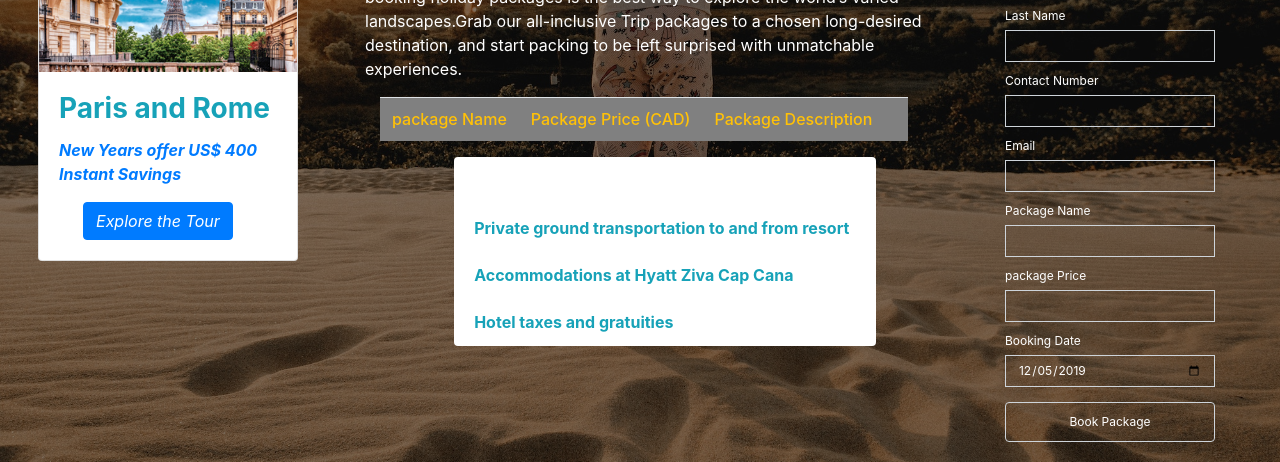
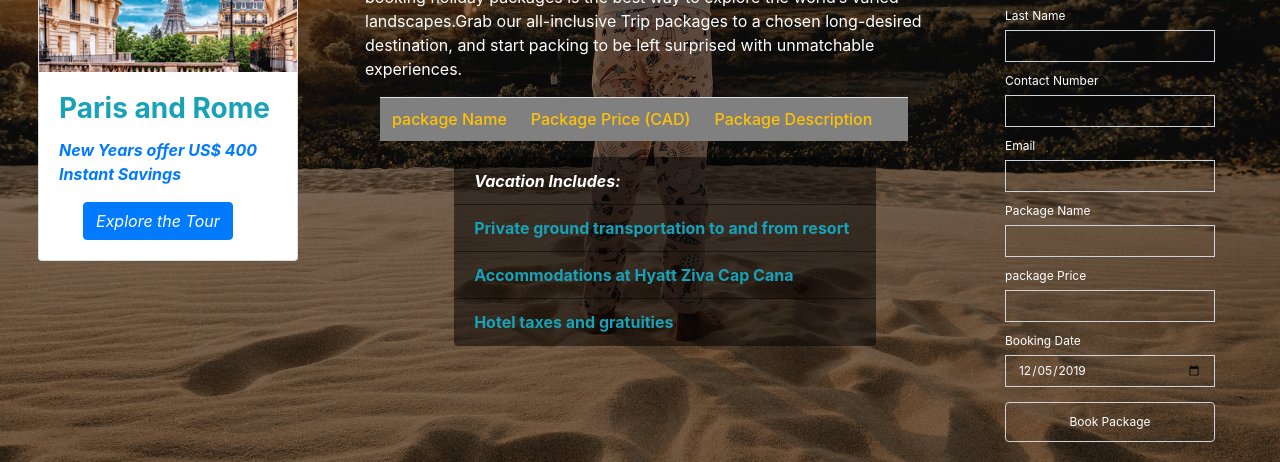
Before and after one commit to bilal-github/PROJ-207, a website: page Views/Vacation.html in a window 1280 px wide. Shown: the part 383-845 px from the top of the page. Drawn offline with Linux system fonts and the light colour scheme; no server answers; files whose address does not match are found by name.

Commit message:
changed benefits class

```diff
--- a/Views/Vacation.html
+++ b/Views/Vacation.html
@@ -42,7 +42,7 @@
 
         body {
             background-image: url("./images/contactBackground.jpg");
-            background-size:cover;
+            background-size: cover;
         }
 
         #mainPage {
@@ -54,7 +54,7 @@
             color: white;
         }
 
-        #benefits {
+        .benefits {
             background-color: rgb(0, 0, 0, 0.5);
         }
     </style>
@@ -242,17 +242,17 @@
                                     </div>
                                     <div class="col-10">
                                         <ul class="hi">
-                                            <li class="list-group-item font-weight-bold border-0 font-italic"
-                                                class="benefits">Vacation
+                                            <li class="list-group-item font-weight-bold border-0 font-italic benefits"
+                                                >Vacation
                                                 Includes:</li>
-                                            <li class="list-group-item text-info font-weight-bold border-0"
-                                                class="benefits">Private
+                                            <li class="list-group-item text-info font-weight-bold border-0 benefits"
+                                                >Private
                                                 ground transportation to and from resort</li>
-                                            <li class="list-group-item text-info font-weight-bold border-0"
-                                                class="benefits">
+                                            <li class="list-group-item text-info font-weight-bold border-0 benefits"
+                                                >
                                                 Accommodations at Hyatt Ziva Cap Cana</li>
-                                            <li class="list-group-item text-info font-weight-bold border-0"
-                                                class="benefits">Hotel taxes
+                                            <li class="list-group-item text-info font-weight-bold border-0 benefits"
+                                                >Hotel taxes
                                                 and gratuities</li>
                                         </ul>
 
@@ -279,7 +279,8 @@
                                     <!--Booking Form Column Heading Ends-->
                                     <div class="col">
                                         <!--Booking Form Column Starts-->
-                                        <h4 id="replacement" style="text-align: center;" class="benefits"> Submitted</h4>
+                                        <h4 id="replacement" style="text-align: center;" class="benefits"> Submitted
+                                        </h4>
                                         <div class="booking_form" id="booking_form">
                                             <form method="POST" action="/post_Vacationform">
                                                 <label>First Name</label>
```
